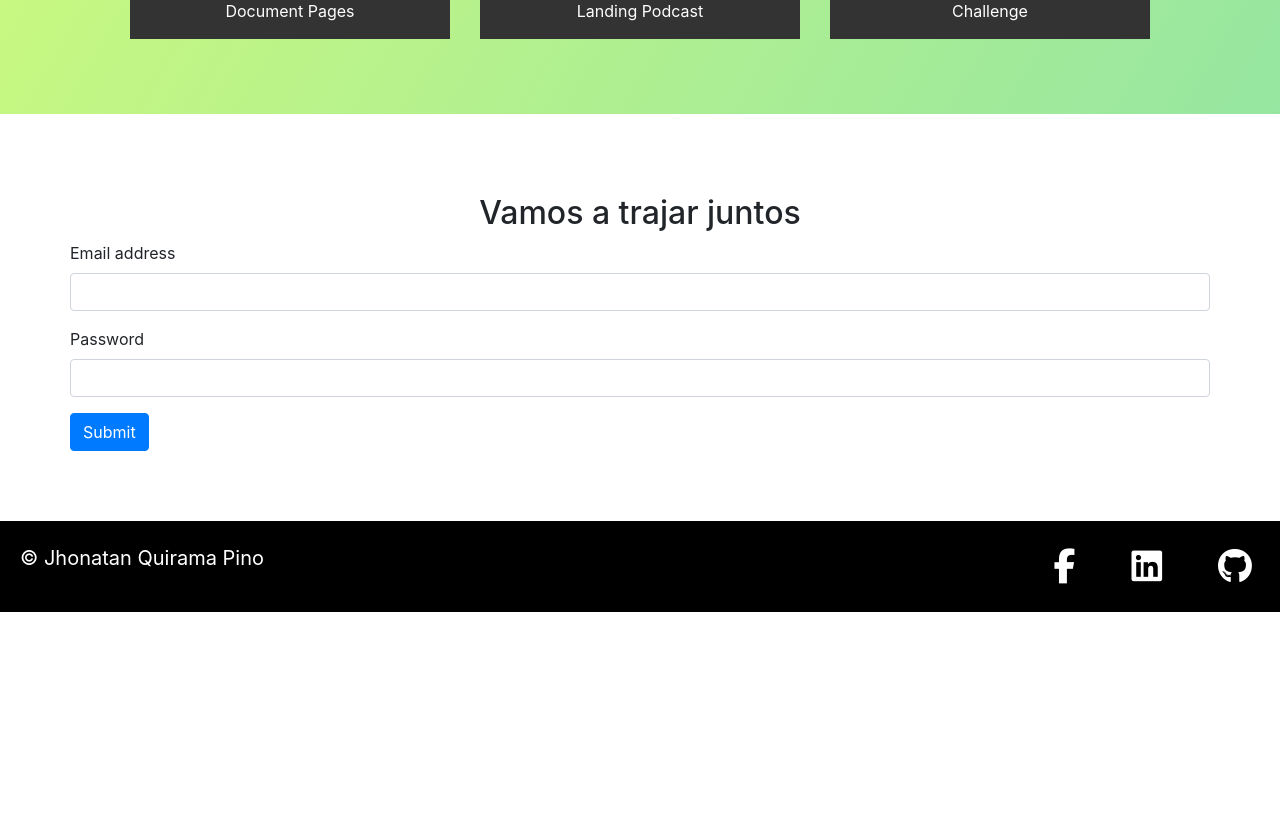
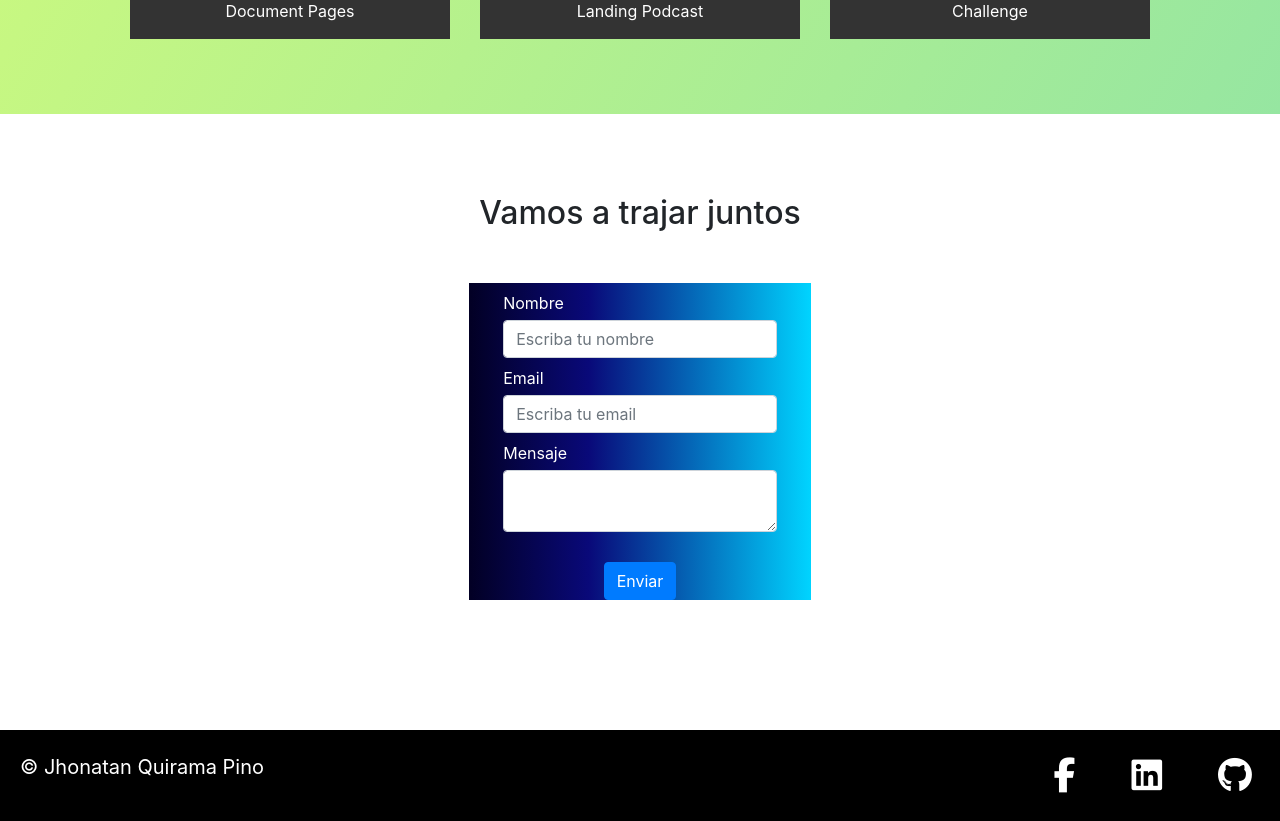
Before and after one commit to kira4489/PortafolioViejo, a React (Create React App) app: page / in a window 1280 px wide. Shown: the part 2420-3241 px from the top of the page. Before the commit the page ends 3032 px from the top, so only its background shows below. Built offline with nearby package versions, Linux system fonts and the light colour scheme.

Commit message:
actualizaciones

```diff
--- a/src/Components/Contact/Contact.css
+++ b/src/Components/Contact/Contact.css
@@ -1,10 +1,12 @@
 .formulario {
   padding: 70px;
   margin-top: 10px;
+  margin-bottom: 60px;
 }
 
 .formulario1 h2 {
   display: flex;
+  margin-bottom: 50px;
   justify-content: center;
 }
 
@@ -14,45 +16,30 @@
   margin-top: 100px;
 }
 
-.formulario .fa-facebook-f {
-  background: #3b5998;
-  color: white;
-  padding: 20px;
+form {
+  margin-top: 60px;
+  display: block;
+  max-width: 30%;
+  margin: 0 auto;
+  background: linear-gradient(90deg, #020024 0%, #090979 35%, #00d4ff 100%);
 }
 
-.formulario .fa-twitter {
-  background: #55acee;
+.form-group {
+  margin-bottom: 1rem;
+  width: 80%;
+  margin: 0 auto;
+  display: block;
   color: white;
-  padding: 20px;
 }
 
-.formulario .fa-github {
-  background: #125688;
-  color: white;
-  padding: 20px;
+.btn {
+  display: block;
+  margin: 0 auto;
+  margin-top: 30px;
 }
 
-.formulario .fa-linkedin {
-  background: #0077b5;
-  color: white;
-  padding: 20px;
+label{
+  display: inline-block;
+  margin-top: 8px;
+  margin-bottom: 5px;
 }
-
-.redes {
-  display: flex;
-  flex-direction: row;
-  justify-content: center;
-  margin-top: 50px;
-  flex-wrap: wrap;
-}
-
-.redes a {
-  padding: 50px;
-  text-decoration: none;
-  color: #000;
-  text-transform: capitalize;
-}
-
-.redes i {
-  margin-right: 10px;
-}
--- a/src/Components/Contact/Contact.jsx
+++ b/src/Components/Contact/Contact.jsx
@@ -9,14 +9,18 @@ class Contact extends Component{
         <h2>Vamos a trajar juntos</h2>
         <form>
   <div className="form-group">
-    <label for="exampleInputEmail1">Email address</label>
-    <input type="email" className="form-control" id="exampleInputEmail1" aria-describedby="emailHelp"/>
+    <label for="exampleInputEmail1">Nombre</label>
+    <input type="text" className="form-control" placeholder="Escriba tu nombre" id="exampleInputEmail1" aria-describedby="emailHelp"/>
   </div>
   <div className="form-group">
-    <label for="exampleInputPassword1">Password</label>
-    <input type="password" className="form-control" id="exampleInputPassword1"/>
+    <label for="exampleInputEmail1">Email</label>
+    <input type="email" className="form-control" placeholder="Escriba tu email" id="exampleInputEmail1" aria-describedby="emailHelp"/>
   </div>
-  <button type="submit" className="btn btn-primary">Submit</button>
+  <div className="form-group">
+    <label for="exampleInputPassword1">Mensaje</label>
+    <textarea type="text" className="form-control" id="exampleInputPassword1"/>
+  </div>
+  <button type="submit" className="btn btn-primary">Enviar</button>
 </form>
 </div>
 </section>
```
